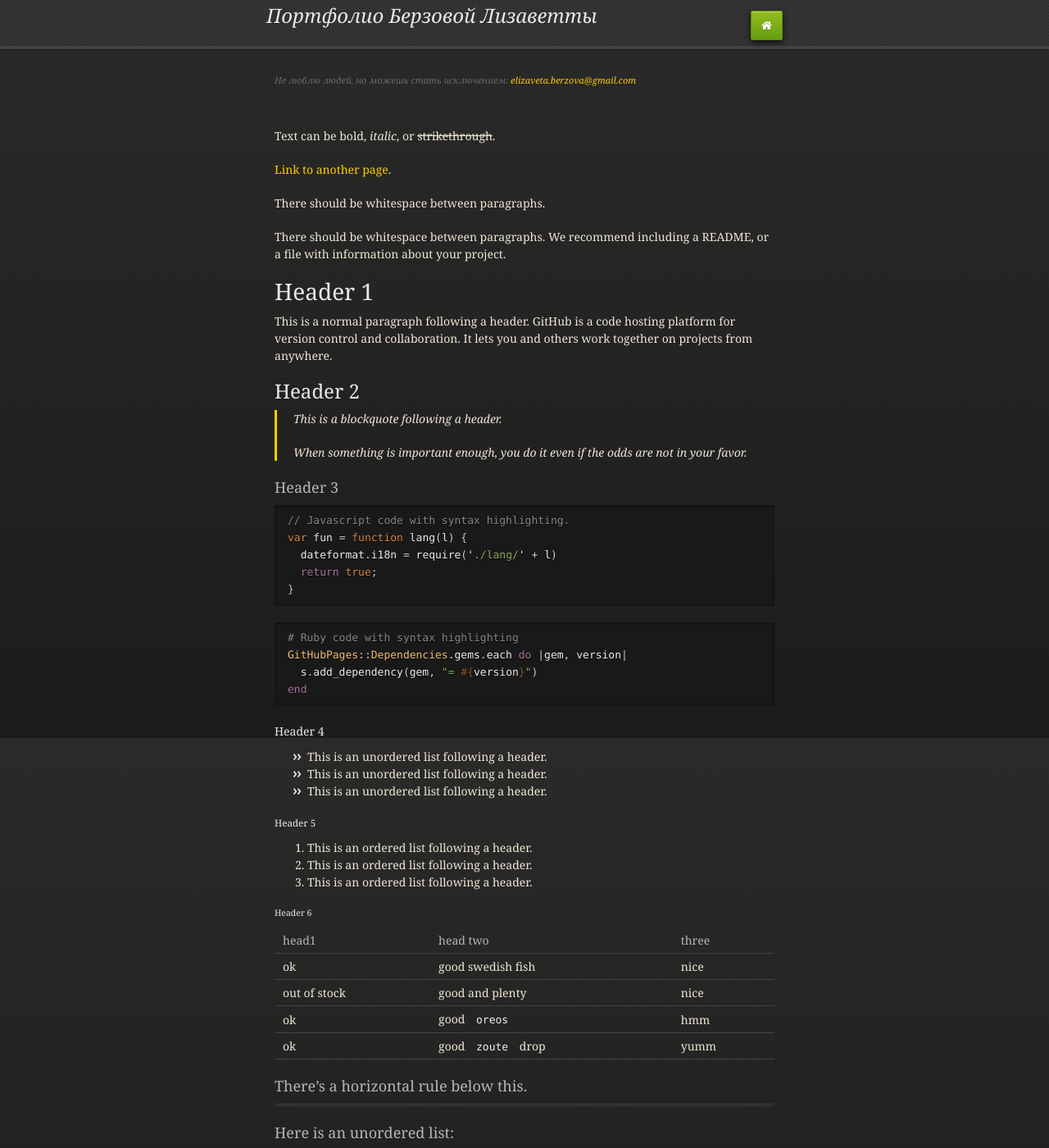
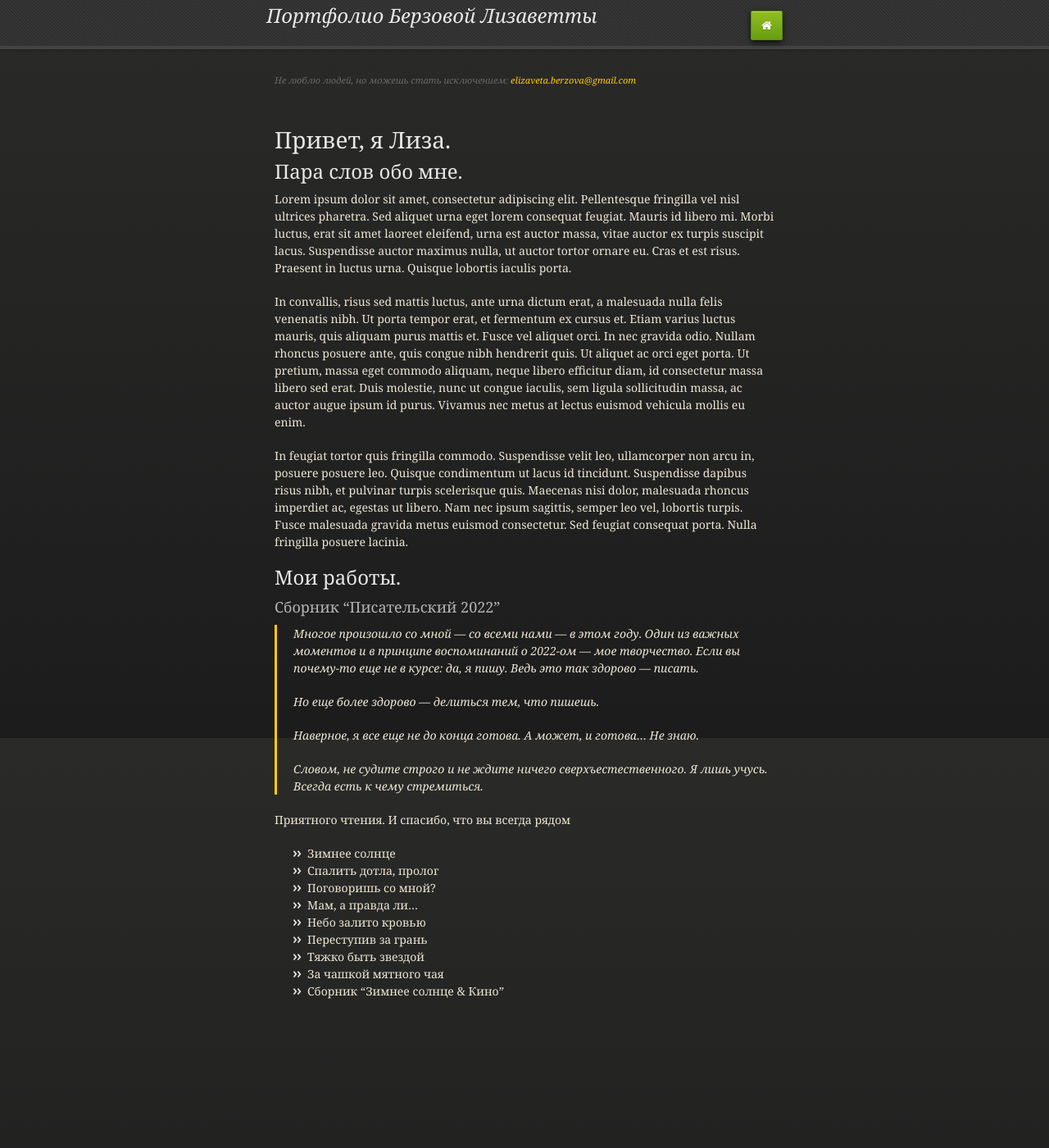
Before and after one commit to lizavetta2008/lizavetta2008.github.io, a Jekyll site: the page built from index.md, in a window 1280 px wide and 1400 px high. Shown: the whole window at 82% size. Built offline with Jekyll 4.4.1, drawn with Linux system fonts in a browser that asks for light colours; our own code applies the rules of GitHub Pages for plain Markdown files; some of the changed text lies outside the part shown.

Commit message:
Update index.md

````diff
--- a/index.md
+++ b/index.md
@@ -2,122 +2,36 @@
 layout: default
 ---
 
-Text can be **bold**, _italic_, or ~~strikethrough~~.
+# Привет, я Лиза.
 
-[Link to another page](./another-page.html).
+## Пара слов обо мне.
 
-There should be whitespace between paragraphs.
+Lorem ipsum dolor sit amet, consectetur adipiscing elit. Pellentesque fringilla vel nisl ultrices pharetra. Sed aliquet urna eget lorem consequat feugiat. Mauris id libero mi. Morbi luctus, erat sit amet laoreet eleifend, urna est auctor massa, vitae auctor ex turpis suscipit lacus. Suspendisse auctor maximus nulla, ut auctor tortor ornare eu. Cras et est risus. Praesent in luctus urna. Quisque lobortis iaculis porta.
 
-There should be whitespace between paragraphs. We recommend including a README, or a file with information about your project.
+In convallis, risus sed mattis luctus, ante urna dictum erat, a malesuada nulla felis venenatis nibh. Ut porta tempor erat, et fermentum ex cursus et. Etiam varius luctus mauris, quis aliquam purus mattis et. Fusce vel aliquet orci. In nec gravida odio. Nullam rhoncus posuere ante, quis congue nibh hendrerit quis. Ut aliquet ac orci eget porta. Ut pretium, massa eget commodo aliquam, neque libero efficitur diam, id consectetur massa libero sed erat. Duis molestie, nunc ut congue iaculis, sem ligula sollicitudin massa, ac auctor augue ipsum id purus. Vivamus nec metus at lectus euismod vehicula mollis eu enim.
 
-# Header 1
+In feugiat tortor quis fringilla commodo. Suspendisse velit leo, ullamcorper non arcu in, posuere posuere leo. Quisque condimentum ut lacus id tincidunt. Suspendisse dapibus risus nibh, et pulvinar turpis scelerisque quis. Maecenas nisi dolor, malesuada rhoncus imperdiet ac, egestas ut libero. Nam nec ipsum sagittis, semper leo vel, lobortis turpis. Fusce malesuada gravida metus euismod consectetur. Sed feugiat consequat porta. Nulla fringilla posuere lacinia.
 
-This is a normal paragraph following a header. GitHub is a code hosting platform for version control and collaboration. It lets you and others work together on projects from anywhere.
+## Мои работы.
 
-## Header 2
+### Сборник "Писательский 2022"
 
-> This is a blockquote following a header.
+> Многое произошло со мной — со всеми нами — в этом году. Один из важных моментов и в принципе воспоминаний о 2022-ом — мое творчество. Если вы почему-то еще не в курсе: да, я пишу. Ведь это так здорово — писать.
 >
-> When something is important enough, you do it even if the odds are not in your favor.
+> Но еще более здорово — делиться тем, что пишешь.
+>
+> Наверное, я все еще не до конца готова. А может, и готова… Не знаю.
+>
+> Словом, не судите строго и не ждите ничего сверхъестественного. Я лишь учусь. Всегда есть к чему стремиться.
 
-### Header 3
+Приятного чтения. И спасибо, что вы всегда рядом
 
-```js
-// Javascript code with syntax highlighting.
-var fun = function lang(l) {
-  dateformat.i18n = require('./lang/' + l)
-  return true;
-}
-```
-
-```ruby
-# Ruby code with syntax highlighting
-GitHubPages::Dependencies.gems.each do |gem, version|
-  s.add_dependency(gem, "= #{version}")
-end
-```
-
-#### Header 4
-
-*   This is an unordered list following a header.
-*   This is an unordered list following a header.
-*   This is an unordered list following a header.
-
-##### Header 5
-
-1.  This is an ordered list following a header.
-2.  This is an ordered list following a header.
-3.  This is an ordered list following a header.
-
-###### Header 6
-
-| head1        | head two          | three |
-|:-------------|:------------------|:------|
-| ok           | good swedish fish | nice  |
-| out of stock | good and plenty   | nice  |
-| ok           | good `oreos`      | hmm   |
-| ok           | good `zoute` drop | yumm  |
-
-### There's a horizontal rule below this.
-
-* * *
-
-### Here is an unordered list:
-
-*   Item foo
-*   Item bar
-*   Item baz
-*   Item zip
-
-### And an ordered list:
-
-1.  Item one
-1.  Item two
-1.  Item three
-1.  Item four
-
-### And a nested list:
-
-- level 1 item
-  - level 2 item
-  - level 2 item
-    - level 3 item
-    - level 3 item
-- level 1 item
-  - level 2 item
-  - level 2 item
-  - level 2 item
-- level 1 item
-  - level 2 item
-  - level 2 item
-- level 1 item
-
-### Small image
-
-![Octocat](https://github.githubassets.com/images/icons/emoji/octocat.png)
-
-### Large image
-
-![Branching](https://guides.github.com/activities/hello-world/branching.png)
-
-
-### Definition lists can be used with HTML syntax.
-
-<dl>
-<dt>Name</dt>
-<dd>Godzilla</dd>
-<dt>Born</dt>
-<dd>1952</dd>
-<dt>Birthplace</dt>
-<dd>Japan</dd>
-<dt>Color</dt>
-<dd>Green</dd>
-</dl>
-
-```
-Long, single-line code blocks should not wrap. They should horizontally scroll if they are too long. This line should be long enough to demonstrate this.
-```
-
-```
-The final element.
-```
+* Зимнее солнце
+* Спалить дотла, пролог
+* Поговоришь со мной?
+* Мам, а правда ли...
+* Небо залито кровью
+* Переступив за грань
+* Тяжко быть звездой
+* За чашкой мятного чая
+* Сборник "Зимнее солнце & Кино"
````
